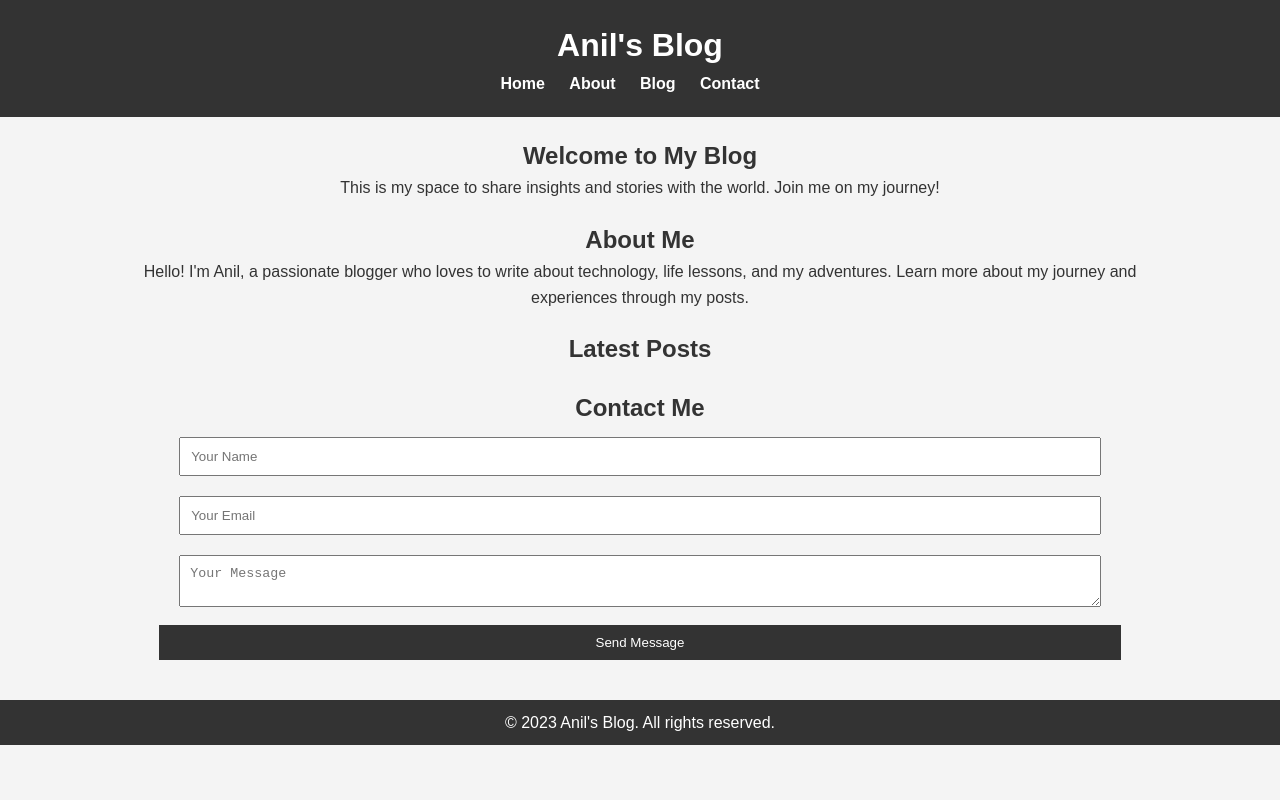
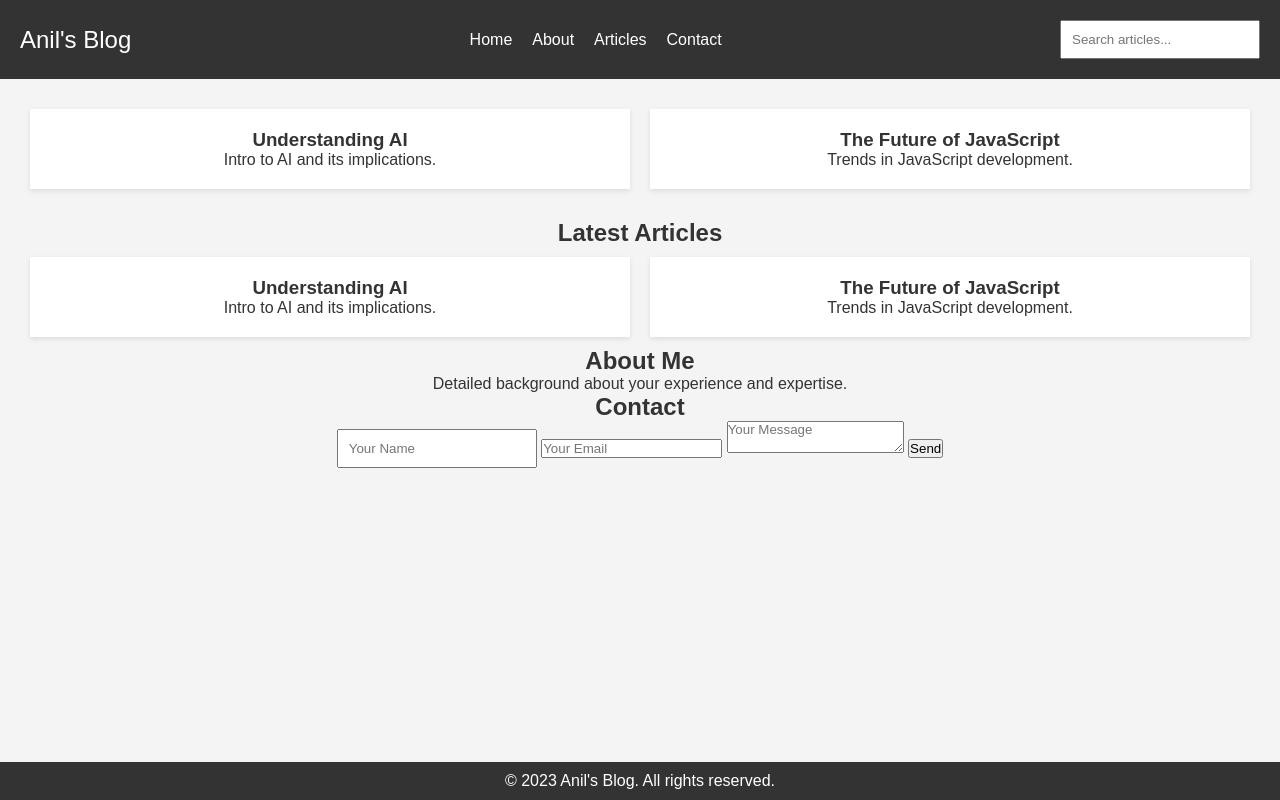
Before and after one commit to Anil1244/my-blog, a plain HTML site: page index.htm in a window 1280 px wide. Drawn offline with Linux system fonts and the light colour scheme.

Commit message:
change no 2

```diff
--- a/index.htm
+++ b/index.htm
@@ -3,60 +3,48 @@
 <head>
     <meta charset="UTF-8">
     <meta name="viewport" content="width=device-width, initial-scale=1.0">
-    <title>Anil's Blog</title>
+    <title>Anil's Advanced Tech Blog</title>
     <link rel="stylesheet" href="styles.css">
 </head>
 <body>
     <header>
-        <div class="container">
-            <h1>Anil's Blog</h1>
+        <div class="logo">Anil's Blog</div>
         <nav>
             <ul>
                 <li><a href="#home">Home</a></li>
                 <li><a href="#about">About</a></li>
-                    <li><a href="#blog">Blog</a></li>
+                <li><a href="#articles">Articles</a></li>
                 <li><a href="#contact">Contact</a></li>
             </ul>
         </nav>
-        </div>
+        <input type="text" id="searchInput" onkeyup="searchArticles()" placeholder="Search articles...">
     </header>
     <main>
-        <section id="home" class="home-section">
-            <div class="container">
-                <h2>Welcome to My Blog</h2>
-                <p>This is my space to share insights and stories with the world. Join me on my journey!</p>
+        <div id="featured" class="carousel">
+            <!-- Carousel populated by JavaScript -->
+        </div>
+        <section id="articles">
+            <h2>Latest Articles</h2>
+            <div class="articles-container">
+                <!-- Articles will be loaded here by JavaScript -->
             </div>
         </section>
-        <section id="about" class="about-section">
-            <div class="container">
+        <section id="about">
             <h2>About Me</h2>
-                <p>Hello! I'm Anil, a passionate blogger who loves to write about technology, life lessons, and my adventures. Learn more about my journey and experiences through my posts.</p>
-            </div>
+            <p>Detailed background about your experience and expertise.</p>
         </section>
-        <section id="blog" class="blog-section">
-            <div class="container">
-                <h2>Latest Posts</h2>
-                <div class="blog-posts">
-                    <!-- Blog posts can be dynamically loaded here -->
-                </div>
-            </div>
-        </section>
-        <section id="contact" class="contact-section">
-            <div class="container">
-                <h2>Contact Me</h2>
-                <form>
-                    <input type="text" placeholder="Your Name" required>
-                    <input type="email" placeholder="Your Email" required>
-                    <textarea placeholder="Your Message" required></textarea>
-                    <button type="submit">Send Message</button>
+        <section id="contact">
+            <h2>Contact</h2>
+            <form onsubmit="handleSubmit(event)">
+                <input type="text" name="name" placeholder="Your Name" required>
+                <input type="email" name="email" placeholder="Your Email" required>
+                <textarea name="message" placeholder="Your Message" required></textarea>
+                <button type="submit">Send</button>
             </form>
-            </div>
         </section>
     </main>
     <footer>
-        <div class="container">
         <p>© 2023 Anil's Blog. All rights reserved.</p>
-        </div>
     </footer>
     <script src="script.js"></script>
 </body>
--- a/script.js
+++ b/script.js
@@ -1,4 +1,38 @@
-document.querySelector('form').addEventListener('submit', function(event) {
+function handleSubmit(event) {
     event.preventDefault();
-    alert('Thanks for your message!');
+    console.log('Form submitted!');
+}
+
+function searchArticles() {
+    const input = document.getElementById('searchInput');
+    const filter = input.value.toUpperCase();
+    const articles = document.querySelectorAll('.article');
+    articles.forEach(article => {
+        const title = article.querySelector('h3').textContent;
+        if (title.toUpperCase().indexOf(filter) > -1) {
+            article.style.display = "";
+        } else {
+            article.style.display = "none";
+        }
+    });
+}
+
+// Simulated data for articles and carousel
+document.addEventListener('DOMContentLoaded', function() {
+    const articlesContainer = document.querySelector('.articles-container');
+    const featuredContainer = document.getElementById('featured');
+
+    // Simulate fetching data
+    const articles = [
+        { title: 'Understanding AI', content: 'Intro to AI and its implications.' },
+        { title: 'The Future of JavaScript', content: 'Trends in JavaScript development.' }
+    ];
+
+    articles.forEach(article => {
+        const articleEl = document.createElement('div');
+        articleEl.classList.add('article');
+        articleEl.innerHTML = `<h3>${article.title}</h3><p>${article.content}</p>`;
+        articlesContainer.appendChild(articleEl);
+        featuredContainer.appendChild(articleEl.cloneNode(true)); // Also add to carousel
+    });
 });
--- a/styles.css
+++ b/styles.css
@@ -1,74 +1,90 @@
-/* Basic Reset */
 * {
+    box-sizing: border-box;
     margin: 0;
     padding: 0;
-    box-sizing: border-box;
+    font-family: Arial, sans-serif;
 }
 
-body {
-    font-family: 'Arial', sans-serif;
-    line-height: 1.6;
+body, html {
+    background: #f4f4f4;
     color: #333;
-    background-color: #f4f4f4;
-}
-
-.container {
-    width: 80%;
-    margin: auto;
-    overflow: hidden;
+    font-size: 16px;
 }
 
 header {
     background: #333;
     color: #fff;
-    padding: 20px 0;
+    padding: 20px;
+    display: flex;
+    justify-content: space-between;
+    align-items: center;
+}
+
+header .logo {
+    font-size: 24px;
+}
+
+nav ul {
+    list-style-type: none;
+    display: flex;
+}
+
+nav ul li {
+    margin: 0 10px;
+}
+
+nav ul li a {
+    color: white;
+    text-decoration: none;
+    transition: color 0.3s ease-in-out;
+}
+
+nav ul li a:hover {
+    color: #4CAF50;
+}
+
+input[type="text"] {
+    padding: 10px;
+    width: 200px;
+}
+
+main {
+    padding: 20px;
     text-align: center;
 }
 
-header nav ul {
-    list-style: none;
+.carousel {
+    display: flex;
+    overflow-x: auto;
+    margin-bottom: 20px;
 }
 
-header nav ul li {
-    display: inline;
-    margin-right: 20px;
+.articles-container {
+    display: flex;
+    flex-wrap: wrap;
+    justify-content: center;
 }
 
-header nav ul li a {
-    color: white;
-    text-decoration: none;
-    font-weight: bold;
-}
-
-main {
-    padding: 20px 0;
-    text-align: center;
-}
-
-section {
-    margin-bottom: 20px;
+.article {
+    width: calc(50% - 20px);
+    margin: 10px;
+    padding: 20px;
+    background: white;
+    box-shadow: 0 2px 5px rgba(0,0,0,0.1);
 }
 
 footer {
     background-color: #333;
     color: white;
     text-align: center;
-    padding: 10px 0;
-    position: relative;
+    padding: 10px;
+    position: fixed;
     bottom: 0;
     width: 100%;
 }
 
-form input, form textarea {
-    width: 90%;
-    margin: 10px;
-    padding: 10px;
+@media (max-width: 768px) {
+    .article {
+        width: 100%;
+    }
 }
-
-form button {
-    width: 94%;
-    padding: 10px;
-    background-color: #333;
-    color: white;
-    border: none;
-}
```
Lines whose indentation alone changed are shown as unchanged.
